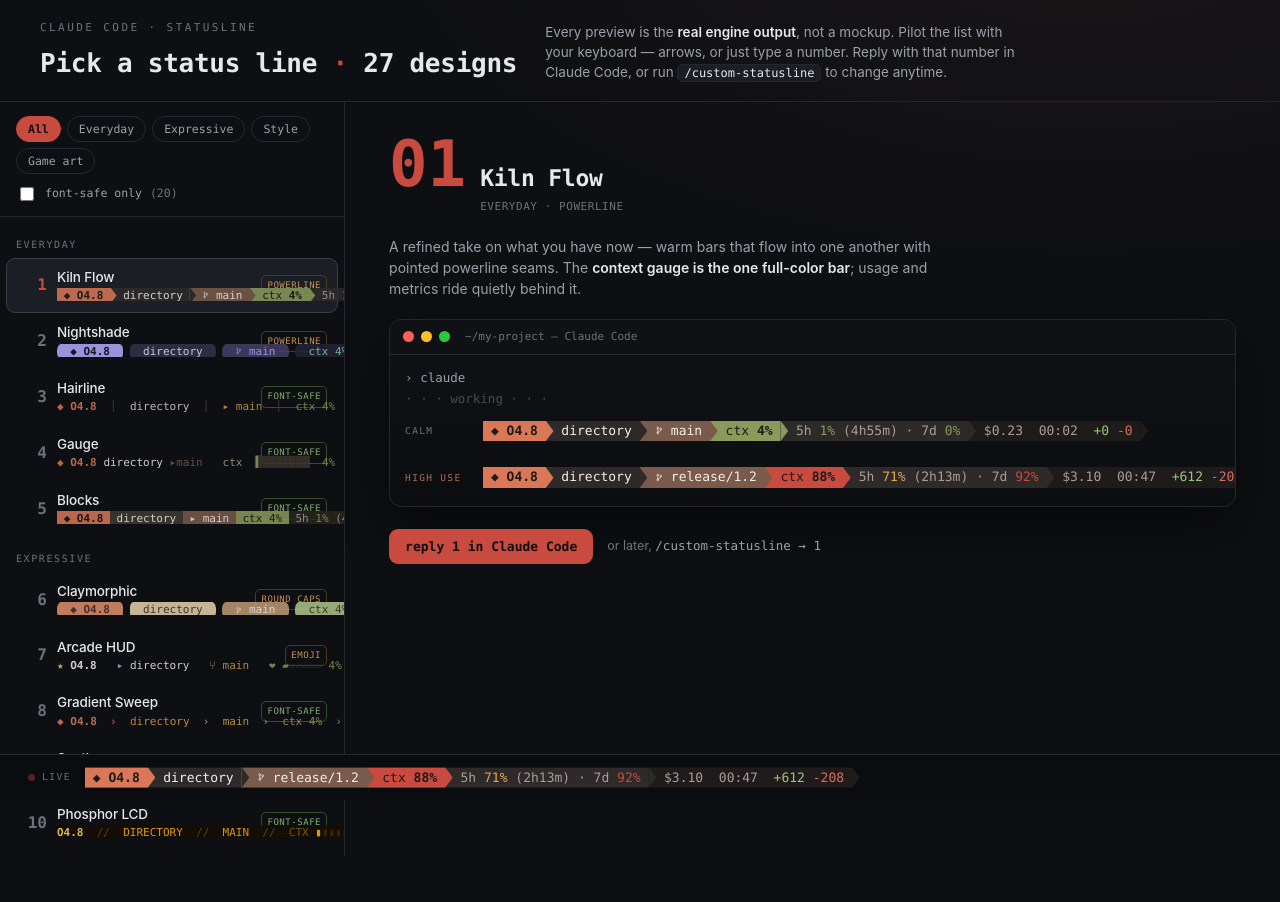
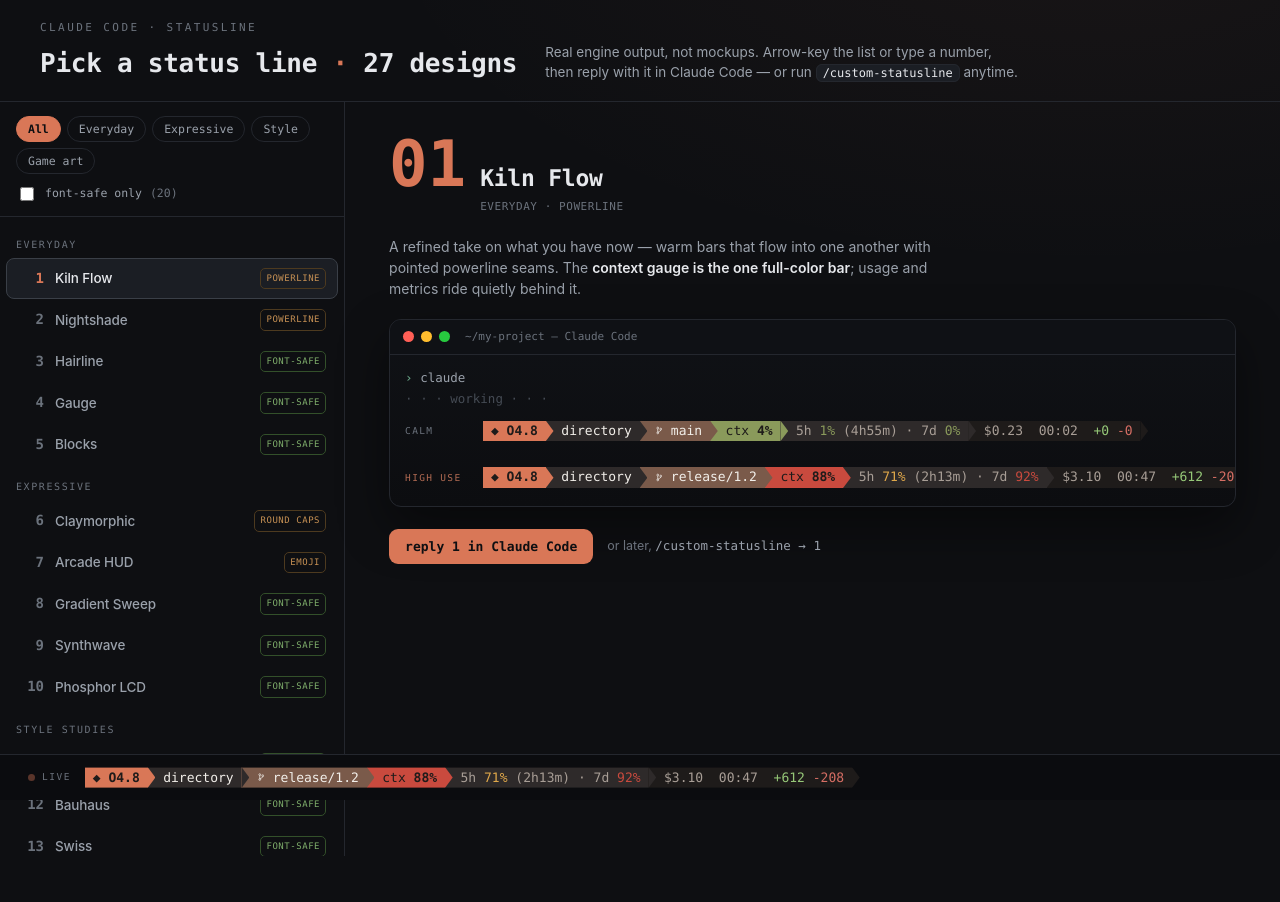
Before and after one commit to umarfarooque88/custom-statusline, a plain HTML site: page preview.html in a window 1280 px wide. Drawn offline with Linux system fonts and the light colour scheme.

Commit message:
temp: update preview.html (clean list rows, identity accents, trimmed header)

```diff
--- a/preview.html
+++ b/preview.html
@@ -52,19 +52,17 @@
   .list::-webkit-scrollbar-thumb{ background:var(--faint); border-radius:9px; border:2px solid var(--void); }
   .grp{ font-family:var(--mono); font-size:10px; letter-spacing:.16em; text-transform:uppercase;
     color:var(--mut); padding:14px 10px 6px; }
-  .row{ display:grid; grid-template-columns:30px 1fr auto; align-items:center; gap:10px;
-    width:100%; text-align:left; background:transparent; border:1px solid transparent; border-radius:9px;
-    padding:8px 10px; cursor:pointer; color:inherit; font:inherit; }
+  .row{ display:grid; grid-template-columns:26px 1fr auto; align-items:center; gap:11px;
+    width:100%; text-align:left; background:transparent; border:1px solid transparent; border-radius:8px;
+    padding:9px 11px; cursor:pointer; color:inherit; font:inherit; }
   .row:hover{ background:var(--panel); }
   .row[aria-selected="true"]{ background:var(--panel2); border-color:var(--faint); }
   .row[aria-selected="true"] .rnum{ color:var(--accent); }
-  .rnum{ font-family:var(--mono); font-size:16px; font-weight:600; color:var(--mut);
+  .row[aria-selected="true"] .rname{ color:var(--ink); }
+  .rnum{ font-family:var(--mono); font-size:14px; font-weight:600; color:var(--mut);
     font-variant-numeric:tabular-nums; text-align:right; transition:color .2s; }
-  .rmid{ min-width:0; }
-  .rname{ font-size:13.5px; font-weight:550; letter-spacing:-.01em; white-space:nowrap;
-    overflow:hidden; text-overflow:ellipsis; }
-  .rmini{ margin-top:3px; height:1.2em; overflow:hidden;
-    -webkit-mask-image:linear-gradient(90deg,#000 72%,transparent); mask-image:linear-gradient(90deg,#000 72%,transparent); opacity:.85; }
+  .rname{ font-size:13.5px; font-weight:500; letter-spacing:-.01em; color:var(--dim);
+    white-space:nowrap; overflow:hidden; text-overflow:ellipsis; }
   .rbadge{ font-family:var(--mono); font-size:9px; letter-spacing:.06em; text-transform:uppercase;
     color:var(--mut); border:1px solid var(--rule); border-radius:5px; padding:3px 5px; white-space:nowrap; }
   .rbadge.safe{ color:#7fae6b; border-color:#33502a; }
@@ -143,7 +141,7 @@
     <p class="eyebrow">Claude Code · statusLine</p>
     <h1>Pick a status line <b>·</b> 27 designs</h1>
   </div>
-  <p class="lede">Every preview is the <b style="color:var(--ink);font-weight:600">real engine output</b>, not a mockup. Pilot the list with your keyboard — arrows, or just type a number. Reply with that number in Claude Code, or run <code>/custom-statusline</code> to change anytime.</p>
+  <p class="lede">Real engine output, not mockups. Arrow-key the list or type a number, then reply with it in Claude Code — or run <code>/custom-statusline</code> anytime.</p>
 </header>
 
 <div class="app">
@@ -340,17 +338,23 @@
 };
 // PREVIEWS:END
 
-// derive each design's signal hue from the most-saturated color in its hot preview
+// derive each design's identity hue from its CALM preview (the model tag / brand
+// colors), not the hot state — otherwise every accent becomes the alarm red.
+// Prefer the earliest reasonably-saturated color, which is the identity segment.
 function accentOf(n){
-  const html=(PREVIEWS[n]&&PREVIEWS[n].hot)||'';
+  const html=(PREVIEWS[n]&&PREVIEWS[n].calm)||'';
   const cols=[...html.matchAll(/rgb\((\d+),(\d+),(\d+)\)/g)].map(m=>[+m[1],+m[2],+m[3]]);
-  let best=null, bestS=-1;
+  for(const [r,g,b] of cols){                       // first identity-strength color wins
+    const mx=Math.max(r,g,b), mn=Math.min(r,g,b);
+    const sat=mx===0?0:(mx-mn)/mx, lum=mx/255;       // no upper lum cap: bright pastels
+    if(sat>=.33 && lum>=.42) return `rgb(${r},${g},${b})`;  // (lavender, purple) are wanted
+  }
+  let best=null, bestS=-1;                           // fallback: most saturated legible
   for(const [r,g,b] of cols){
     const mx=Math.max(r,g,b), mn=Math.min(r,g,b);
     const sat=mx===0?0:(mx-mn)/mx, lum=mx/255;
-    if(lum<.3||lum>.98) continue;
-    const score=sat*Math.min(1,lum*1.4);
-    if(score>bestS){ bestS=score; best=[r,g,b]; }
+    if(lum<.4) continue;
+    if(sat>bestS){ bestS=sat; best=[r,g,b]; }
   }
   return best?`rgb(${best[0]},${best[1]},${best[2]})`:'#e2896a';
 }
@@ -386,10 +390,9 @@
   for(const i of vis){
     const d=CARDS[i];
     if(d.group!==lastGroup && state.group==='All'){ html+=`<div class="grp">${d.group}</div>`; lastGroup=d.group; }
-    const mini=(PREVIEWS[i+1]&&PREVIEWS[i+1].calm)||'';
     html+=`<button class="row" role="option" data-i="${i}" aria-selected="${i===state.sel}">
       <span class="rnum">${i+1}</span>
-      <span class="rmid"><span class="rname">${d.name}</span><span class="rmini sl sm">${mini}</span></span>
+      <span class="rname">${d.name}</span>
       <span class="rbadge ${d.badge[1]}">${d.badge[0]}</span>
     </button>`;
   }
```
